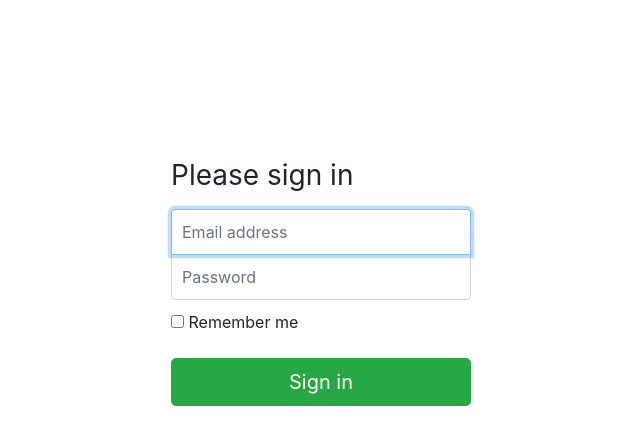
After one commit to waterloodevs/podcast_bs, a PHP site: page /login.html in a window 1280 px wide. The commit adds this page. Shown: the top 445 px of the page, without its empty margins (319-959 px from the left). Run offline with PHP 8.4, Linux system fonts and the light colour scheme; some libraries are stand-ins or nearby versions.

Commit message:
onboarding and login

```diff
--- a/css/style.css
+++ b/css/style.css
@@ -1,9 +1,40 @@
 @import url('https://fonts.googleapis.com/css?family=Nunito:200,300,400,600,700,800,900');
+
 
 .container {
     max-width: 1000px;
+}
 
+.form-signin {
+  width: 100%;
+  max-width: 330px;
+  padding: 15px;
+  margin: 0 auto;
 }
+.form-signin .checkbox {
+  font-weight: 400;
+}
+.form-signin .form-control {
+  position: relative;
+  box-sizing: border-box;
+  height: auto;
+  padding: 10px;
+  font-size: 16px;
+}
+.form-signin .form-control:focus {
+  z-index: 2;
+}
+.form-signin input[type="email"] {
+  margin-bottom: -1px;
+  border-bottom-right-radius: 0;
+  border-bottom-left-radius: 0;
+}
+.form-signin input[type="password"] {
+  margin-bottom: 10px;
+  border-top-left-radius: 0;
+  border-top-right-radius: 0;
+}
+
 
 .nav-item{
     text-align: right;
--- /dev/null
+++ b/login.html
@@ -0,0 +1,60 @@
+<!DOCTYPE html>
+<html>
+<head>
+    <!-- Required meta tags -->
+    <meta charset="utf-8">
+    <meta name="viewport" content="width=device-width, initial-scale=1, shrink-to-fit=no">
+    <meta http-equiv="X-UA-Compatible" content="IE-Edge">
+
+    <!--Bootstrap core CSS-->
+    <link rel="stylesheet"
+          href="https://maxcdn.bootstrapcdn.com/bootstrap/4.0.0/css/bootstrap.min.css"
+          integrity="sha384-Gn5384xqQ1aoWXA+058RXPxPg6fy4IWvTNh0E263XmFcJlSAwiGgFAW/dAiS6JXm"
+          crossorigin="anonymous">
+    <link rel="stylesheet" href="css/style.css">
+    <!--fonts-->
+    <link href="https://fonts.googleapis.com/css?family=Nunito:200,300,400,600,700,800,900"
+          rel="stylesheet">
+
+    <script src="index.js"></script>
+
+    <title>Podcast</title>
+
+</head>
+<body>
+
+<!--Content of the page-->
+<div class="container h-100">
+    <div class="row mb-5"></div>
+    <div class="row mb-5"></div>
+    <div class="row mb-5"></div>
+    <form class="form-signin mt-5 mb-5">
+      <h1 class="h3 mb-3 font-weight-normal">Please sign in</h1>
+      <label for="inputEmail" class="sr-only">Email address</label>
+      <input type="email" id="inputEmail" class="form-control" placeholder="Email address" required autofocus>
+      <label for="inputPassword" class="sr-only">Password</label>
+      <input type="password" id="inputPassword" class="form-control" placeholder="Password" required>
+      <div class="checkbox mb-3">
+        <label>
+          <input type="checkbox" value="remember-me"> Remember me
+        </label>
+      </div>
+        <a class="btn btn-lg btn-success btn-block" href="index.html">Sign in
+        </a>
+    </form>
+
+</div>
+
+<!--Bootstrap core JavaScript-->
+<!--Placed at the end of the page so that the pages load faster-->
+<script src="https://code.jquery.com/jquery-3.2.1.slim.min.js"
+        integrity="sha384-KJ3o2DKtIkvYIK3UENzmM7KCkRr/rE9/Qpg6aAZGJwFDMVNA/GpGFF93hXpG5KkN"
+        crossorigin="anonymous"></script>
+<script src="https://cdnjs.cloudflare.com/ajax/libs/popper.js/1.12.9/umd/popper.min.js"
+        integrity="sha384-ApNbgh9B+Y1QKtv3Rn7W3mgPxhU9K/ScQsAP7hUibX39j7fakFPskvXusvfa0b4Q"
+        crossorigin="anonymous"></script>
+<script src="https://maxcdn.bootstrapcdn.com/bootstrap/4.0.0/js/bootstrap.min.js"
+        integrity="sha384-JZR6Spejh4U02d8jOt6vLEHfe/JQGiRRSQQxSfFWpi1MquVdAyjUar5+76PVCmYl"
+        crossorigin="anonymous"></script>
+</body>
+</html>
```
Also changed, not shown: episodes.html (+5 -5 lines), index.html (+22 -17 lines), onboarding.html (added, +59 -0 lines), images/background.jpg (added), images/starting.gif (added).
